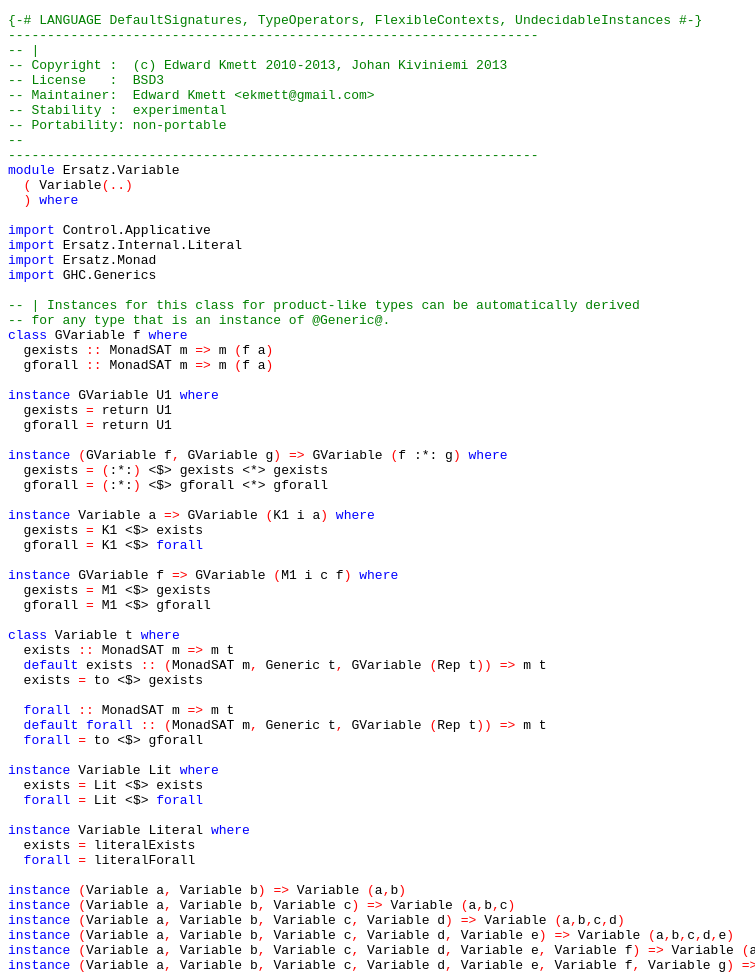
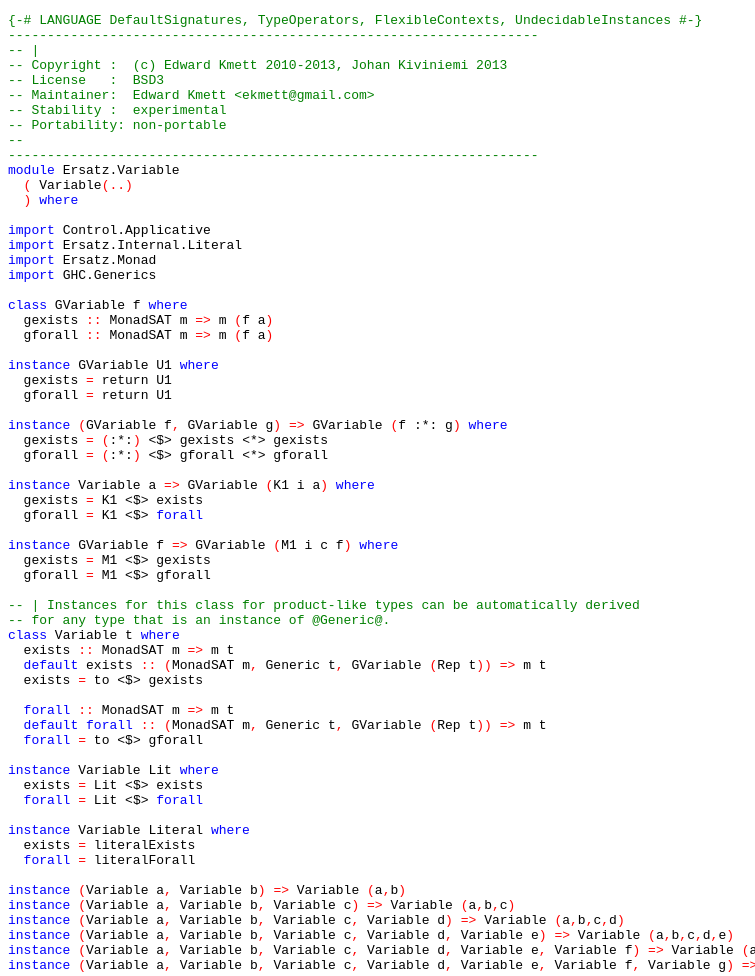
Before and after one commit to ekmett/ersatz, a plain HTML site: page src/Ersatz-Variable.html in a window 1280 px wide. Shown: the whole page, without its empty margins (0-755 px from the left). Drawn offline with Linux system fonts and the light colour scheme.

Commit message:
updated haddocks

```diff
--- a/src/Ersatz-Variable.html
+++ b/src/Ersatz-Variable.html
@@ -26,28 +26,28 @@
 <a name="line-17"></a><span class='hs-keyword'>import</span> <span class='hs-conid'>Ersatz</span><span class='hs-varop'>.</span><span class='hs-conid'>Monad</span>
 <a name="line-18"></a><span class='hs-keyword'>import</span> <span class='hs-conid'>GHC</span><span class='hs-varop'>.</span><span class='hs-conid'>Generics</span>
 <a name="line-19"></a>
-<a name="line-20"></a><span class='hs-comment'>-- | Instances for this class for product-like types can be automatically derived</span>
-<a name="line-21"></a><span class='hs-comment'>-- for any type that is an instance of @Generic@.</span>
-<a name="line-22"></a><span class='hs-keyword'>class</span> <span class='hs-conid'>GVariable</span> <span class='hs-varid'>f</span> <span class='hs-keyword'>where</span>
-<a name="line-23"></a>  <span class='hs-varid'>gexists</span> <span class='hs-keyglyph'>::</span> <span class='hs-conid'>MonadSAT</span> <span class='hs-varid'>m</span> <span class='hs-keyglyph'>=&gt;</span> <span class='hs-varid'>m</span> <span class='hs-layout'>(</span><span class='hs-varid'>f</span> <span class='hs-varid'>a</span><span class='hs-layout'>)</span>
-<a name="line-24"></a>  <span class='hs-varid'>gforall</span> <span class='hs-keyglyph'>::</span> <span class='hs-conid'>MonadSAT</span> <span class='hs-varid'>m</span> <span class='hs-keyglyph'>=&gt;</span> <span class='hs-varid'>m</span> <span class='hs-layout'>(</span><span class='hs-varid'>f</span> <span class='hs-varid'>a</span><span class='hs-layout'>)</span>
-<a name="line-25"></a>
-<a name="line-26"></a><span class='hs-keyword'>instance</span> <span class='hs-conid'>GVariable</span> <span class='hs-conid'>U1</span> <span class='hs-keyword'>where</span>
-<a name="line-27"></a>  <span class='hs-varid'>gexists</span> <span class='hs-keyglyph'>=</span> <span class='hs-varid'>return</span> <span class='hs-conid'>U1</span>
-<a name="line-28"></a>  <span class='hs-varid'>gforall</span> <span class='hs-keyglyph'>=</span> <span class='hs-varid'>return</span> <span class='hs-conid'>U1</span>
-<a name="line-29"></a>
-<a name="line-30"></a><span class='hs-keyword'>instance</span> <span class='hs-layout'>(</span><span class='hs-conid'>GVariable</span> <span class='hs-varid'>f</span><span class='hs-layout'>,</span> <span class='hs-conid'>GVariable</span> <span class='hs-varid'>g</span><span class='hs-layout'>)</span> <span class='hs-keyglyph'>=&gt;</span> <span class='hs-conid'>GVariable</span> <span class='hs-layout'>(</span><span class='hs-varid'>f</span> <span class='hs-conop'>:*:</span> <span class='hs-varid'>g</span><span class='hs-layout'>)</span> <span class='hs-keyword'>where</span>
-<a name="line-31"></a>  <span class='hs-varid'>gexists</span> <span class='hs-keyglyph'>=</span> <span class='hs-layout'>(</span><span class='hs-conop'>:*:</span><span class='hs-layout'>)</span> <span class='hs-varop'>&lt;$&gt;</span> <span class='hs-varid'>gexists</span> <span class='hs-varop'>&lt;*&gt;</span> <span class='hs-varid'>gexists</span>
-<a name="line-32"></a>  <span class='hs-varid'>gforall</span> <span class='hs-keyglyph'>=</span> <span class='hs-layout'>(</span><span class='hs-conop'>:*:</span><span class='hs-layout'>)</span> <span class='hs-varop'>&lt;$&gt;</span> <span class='hs-varid'>gforall</span> <span class='hs-varop'>&lt;*&gt;</span> <span class='hs-varid'>gforall</span>
-<a name="line-33"></a>
-<a name="line-34"></a><span class='hs-keyword'>instance</span> <span class='hs-conid'>Variable</span> <span class='hs-varid'>a</span> <span class='hs-keyglyph'>=&gt;</span> <span class='hs-conid'>GVariable</span> <span class='hs-layout'>(</span><span class='hs-conid'>K1</span> <span class='hs-varid'>i</span> <span class='hs-varid'>a</span><span class='hs-layout'>)</span> <span class='hs-keyword'>where</span>
-<a name="line-35"></a>  <span class='hs-varid'>gexists</span> <span class='hs-keyglyph'>=</span> <span class='hs-conid'>K1</span> <span class='hs-varop'>&lt;$&gt;</span> <span class='hs-varid'>exists</span>
-<a name="line-36"></a>  <span class='hs-varid'>gforall</span> <span class='hs-keyglyph'>=</span> <span class='hs-conid'>K1</span> <span class='hs-varop'>&lt;$&gt;</span> <span class='hs-keyword'>forall</span>
-<a name="line-37"></a>
-<a name="line-38"></a><span class='hs-keyword'>instance</span> <span class='hs-conid'>GVariable</span> <span class='hs-varid'>f</span> <span class='hs-keyglyph'>=&gt;</span> <span class='hs-conid'>GVariable</span> <span class='hs-layout'>(</span><span class='hs-conid'>M1</span> <span class='hs-varid'>i</span> <span class='hs-varid'>c</span> <span class='hs-varid'>f</span><span class='hs-layout'>)</span> <span class='hs-keyword'>where</span>
-<a name="line-39"></a>  <span class='hs-varid'>gexists</span> <span class='hs-keyglyph'>=</span> <span class='hs-conid'>M1</span> <span class='hs-varop'>&lt;$&gt;</span> <span class='hs-varid'>gexists</span>
-<a name="line-40"></a>  <span class='hs-varid'>gforall</span> <span class='hs-keyglyph'>=</span> <span class='hs-conid'>M1</span> <span class='hs-varop'>&lt;$&gt;</span> <span class='hs-varid'>gforall</span>
-<a name="line-41"></a>
+<a name="line-20"></a><span class='hs-keyword'>class</span> <span class='hs-conid'>GVariable</span> <span class='hs-varid'>f</span> <span class='hs-keyword'>where</span>
+<a name="line-21"></a>  <span class='hs-varid'>gexists</span> <span class='hs-keyglyph'>::</span> <span class='hs-conid'>MonadSAT</span> <span class='hs-varid'>m</span> <span class='hs-keyglyph'>=&gt;</span> <span class='hs-varid'>m</span> <span class='hs-layout'>(</span><span class='hs-varid'>f</span> <span class='hs-varid'>a</span><span class='hs-layout'>)</span>
+<a name="line-22"></a>  <span class='hs-varid'>gforall</span> <span class='hs-keyglyph'>::</span> <span class='hs-conid'>MonadSAT</span> <span class='hs-varid'>m</span> <span class='hs-keyglyph'>=&gt;</span> <span class='hs-varid'>m</span> <span class='hs-layout'>(</span><span class='hs-varid'>f</span> <span class='hs-varid'>a</span><span class='hs-layout'>)</span>
+<a name="line-23"></a>
+<a name="line-24"></a><span class='hs-keyword'>instance</span> <span class='hs-conid'>GVariable</span> <span class='hs-conid'>U1</span> <span class='hs-keyword'>where</span>
+<a name="line-25"></a>  <span class='hs-varid'>gexists</span> <span class='hs-keyglyph'>=</span> <span class='hs-varid'>return</span> <span class='hs-conid'>U1</span>
+<a name="line-26"></a>  <span class='hs-varid'>gforall</span> <span class='hs-keyglyph'>=</span> <span class='hs-varid'>return</span> <span class='hs-conid'>U1</span>
+<a name="line-27"></a>
+<a name="line-28"></a><span class='hs-keyword'>instance</span> <span class='hs-layout'>(</span><span class='hs-conid'>GVariable</span> <span class='hs-varid'>f</span><span class='hs-layout'>,</span> <span class='hs-conid'>GVariable</span> <span class='hs-varid'>g</span><span class='hs-layout'>)</span> <span class='hs-keyglyph'>=&gt;</span> <span class='hs-conid'>GVariable</span> <span class='hs-layout'>(</span><span class='hs-varid'>f</span> <span class='hs-conop'>:*:</span> <span class='hs-varid'>g</span><span class='hs-layout'>)</span> <span class='hs-keyword'>where</span>
+<a name="line-29"></a>  <span class='hs-varid'>gexists</span> <span class='hs-keyglyph'>=</span> <span class='hs-layout'>(</span><span class='hs-conop'>:*:</span><span class='hs-layout'>)</span> <span class='hs-varop'>&lt;$&gt;</span> <span class='hs-varid'>gexists</span> <span class='hs-varop'>&lt;*&gt;</span> <span class='hs-varid'>gexists</span>
+<a name="line-30"></a>  <span class='hs-varid'>gforall</span> <span class='hs-keyglyph'>=</span> <span class='hs-layout'>(</span><span class='hs-conop'>:*:</span><span class='hs-layout'>)</span> <span class='hs-varop'>&lt;$&gt;</span> <span class='hs-varid'>gforall</span> <span class='hs-varop'>&lt;*&gt;</span> <span class='hs-varid'>gforall</span>
+<a name="line-31"></a>
+<a name="line-32"></a><span class='hs-keyword'>instance</span> <span class='hs-conid'>Variable</span> <span class='hs-varid'>a</span> <span class='hs-keyglyph'>=&gt;</span> <span class='hs-conid'>GVariable</span> <span class='hs-layout'>(</span><span class='hs-conid'>K1</span> <span class='hs-varid'>i</span> <span class='hs-varid'>a</span><span class='hs-layout'>)</span> <span class='hs-keyword'>where</span>
+<a name="line-33"></a>  <span class='hs-varid'>gexists</span> <span class='hs-keyglyph'>=</span> <span class='hs-conid'>K1</span> <span class='hs-varop'>&lt;$&gt;</span> <span class='hs-varid'>exists</span>
+<a name="line-34"></a>  <span class='hs-varid'>gforall</span> <span class='hs-keyglyph'>=</span> <span class='hs-conid'>K1</span> <span class='hs-varop'>&lt;$&gt;</span> <span class='hs-keyword'>forall</span>
+<a name="line-35"></a>
+<a name="line-36"></a><span class='hs-keyword'>instance</span> <span class='hs-conid'>GVariable</span> <span class='hs-varid'>f</span> <span class='hs-keyglyph'>=&gt;</span> <span class='hs-conid'>GVariable</span> <span class='hs-layout'>(</span><span class='hs-conid'>M1</span> <span class='hs-varid'>i</span> <span class='hs-varid'>c</span> <span class='hs-varid'>f</span><span class='hs-layout'>)</span> <span class='hs-keyword'>where</span>
+<a name="line-37"></a>  <span class='hs-varid'>gexists</span> <span class='hs-keyglyph'>=</span> <span class='hs-conid'>M1</span> <span class='hs-varop'>&lt;$&gt;</span> <span class='hs-varid'>gexists</span>
+<a name="line-38"></a>  <span class='hs-varid'>gforall</span> <span class='hs-keyglyph'>=</span> <span class='hs-conid'>M1</span> <span class='hs-varop'>&lt;$&gt;</span> <span class='hs-varid'>gforall</span>
+<a name="line-39"></a>
+<a name="line-40"></a><span class='hs-comment'>-- | Instances for this class for product-like types can be automatically derived</span>
+<a name="line-41"></a><span class='hs-comment'>-- for any type that is an instance of @Generic@.</span>
 <a name="line-42"></a><span class='hs-keyword'>class</span> <span class='hs-conid'>Variable</span> <span class='hs-varid'>t</span> <span class='hs-keyword'>where</span>
 <a name="line-43"></a>  <span class='hs-varid'>exists</span> <span class='hs-keyglyph'>::</span> <span class='hs-conid'>MonadSAT</span> <span class='hs-varid'>m</span> <span class='hs-keyglyph'>=&gt;</span> <span class='hs-varid'>m</span> <span class='hs-varid'>t</span>
 <a name="line-44"></a>  <span class='hs-keyword'>default</span> <span class='hs-varid'>exists</span> <span class='hs-keyglyph'>::</span> <span class='hs-layout'>(</span><span class='hs-conid'>MonadSAT</span> <span class='hs-varid'>m</span><span class='hs-layout'>,</span> <span class='hs-conid'>Generic</span> <span class='hs-varid'>t</span><span class='hs-layout'>,</span> <span class='hs-conid'>GVariable</span> <span class='hs-layout'>(</span><span class='hs-conid'>Rep</span> <span class='hs-varid'>t</span><span class='hs-layout'>)</span><span class='hs-layout'>)</span> <span class='hs-keyglyph'>=&gt;</span> <span class='hs-varid'>m</span> <span class='hs-varid'>t</span>
```
Also changed, not shown: Ersatz-Variable.html (+3 -1 lines), 1 other file.
